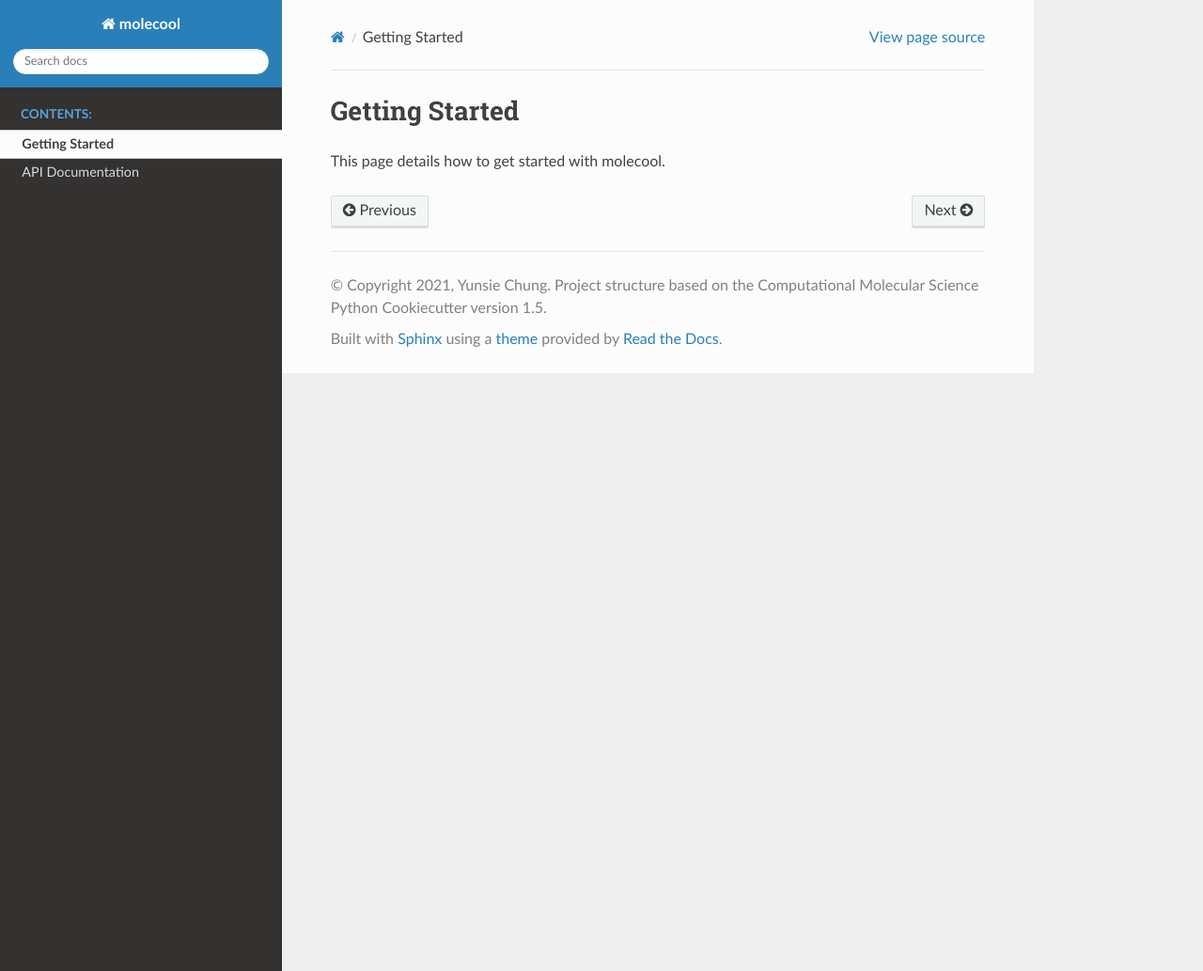
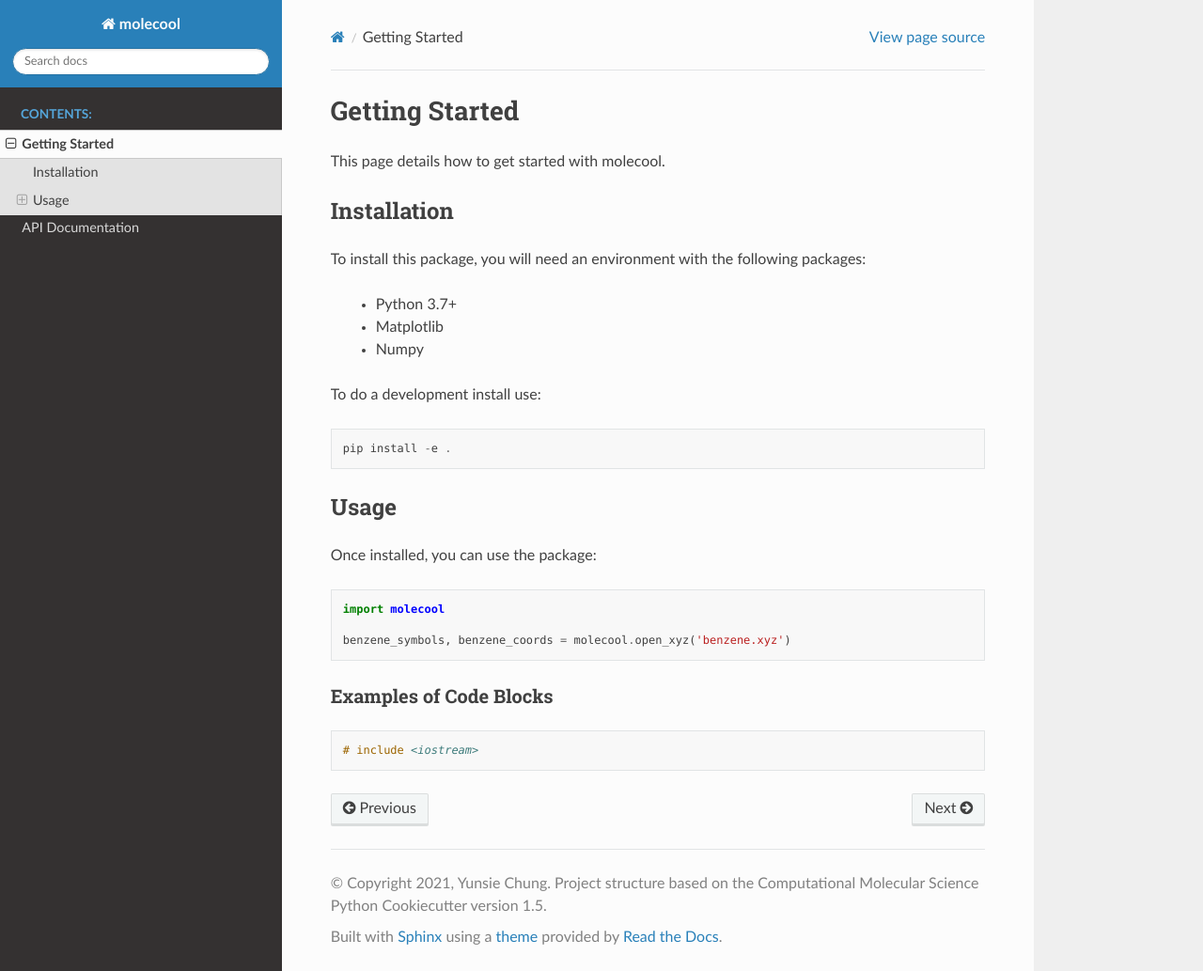
Before and after one commit to yunsiechung/mit_molssi_workshop, a Sphinx documentation site: the page built from docs/getting_started.rst, in a window 1280 px wide and 1033 px high. Shown: the whole window at 94% size. Built offline with Sphinx 7.4.7 and the Read the Docs theme 2.0.0, drawn with Linux system fonts in a browser that asks for light colours; the version number could not be read and is left out.

Commit message:
edited a doc
doc editted

```diff
--- a/docs/api.rst
+++ b/docs/api.rst
@@ -5,3 +5,5 @@ API Documentation
    :toctree: autosummary
 
    molecool.canvas
+    molecool.calculate_distance
+    molecool.calculate_center_of_mass
--- a/docs/getting_started.rst
+++ b/docs/getting_started.rst
@@ -2,3 +2,30 @@ Getting Started
 ===============
 
 This page details how to get started with molecool.
+
+Installation
+------------
+To install this package, you will need an environment with the following packages:
+
+ * Python 3.7+
+ * Matplotlib
+ * Numpy
+
+To do a development install use::
+
+    pip install -e .
+
+Usage
+-----
+Once installed, you can use the package::
+
+    import molecool
+
+    benzene_symbols, benzene_coords = molecool.open_xyz('benzene.xyz')
+
+Examples of Code Blocks
++++++++++++++++++++++++
+
+.. code-block:: c++
+
+    # include <iostream>
--- a/docs/index.rst
+++ b/docs/index.rst
@@ -5,6 +5,10 @@
 
 Welcome to molecool's documentation!
 =========================================================
+molecool is a Python package which can read in, perform analysis and visualize molecular coordinates.
+
+This is a fake package for a workshop.
+
 
 .. toctree::
    :maxdepth: 2
```
